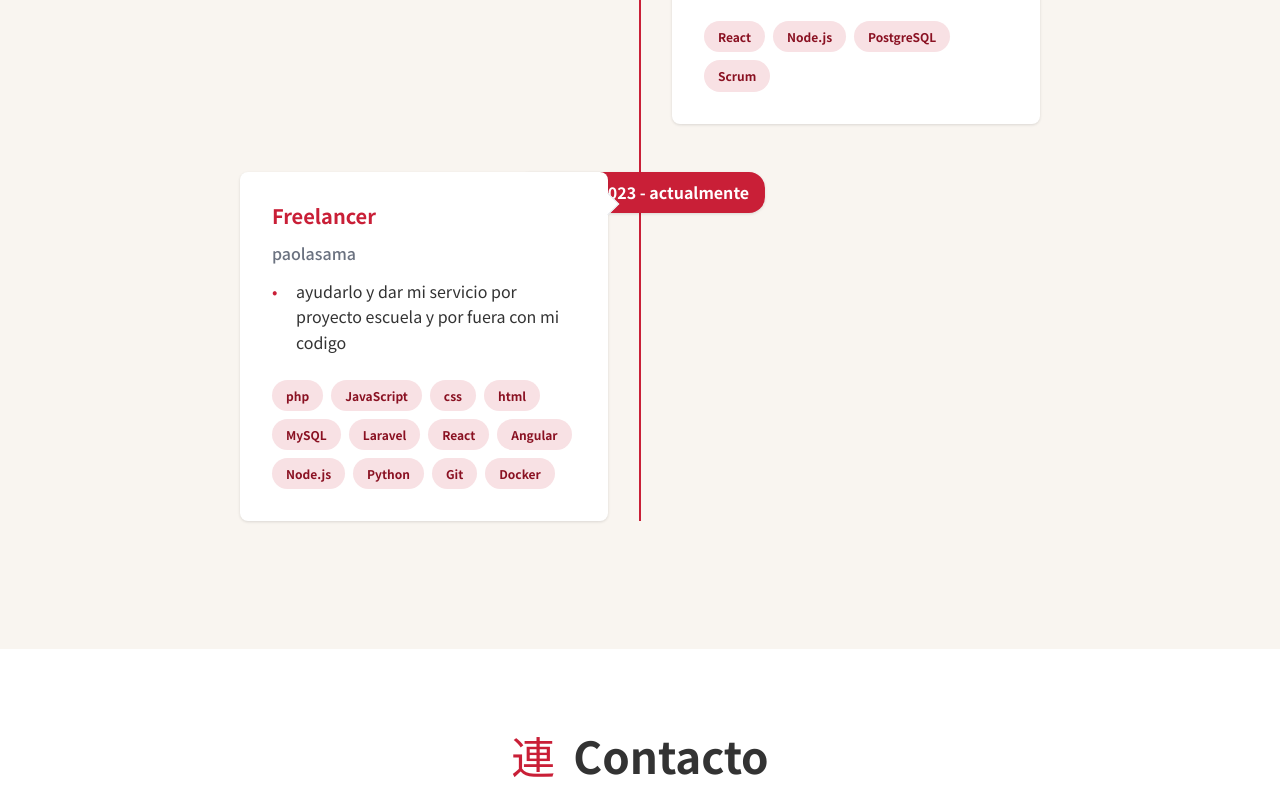
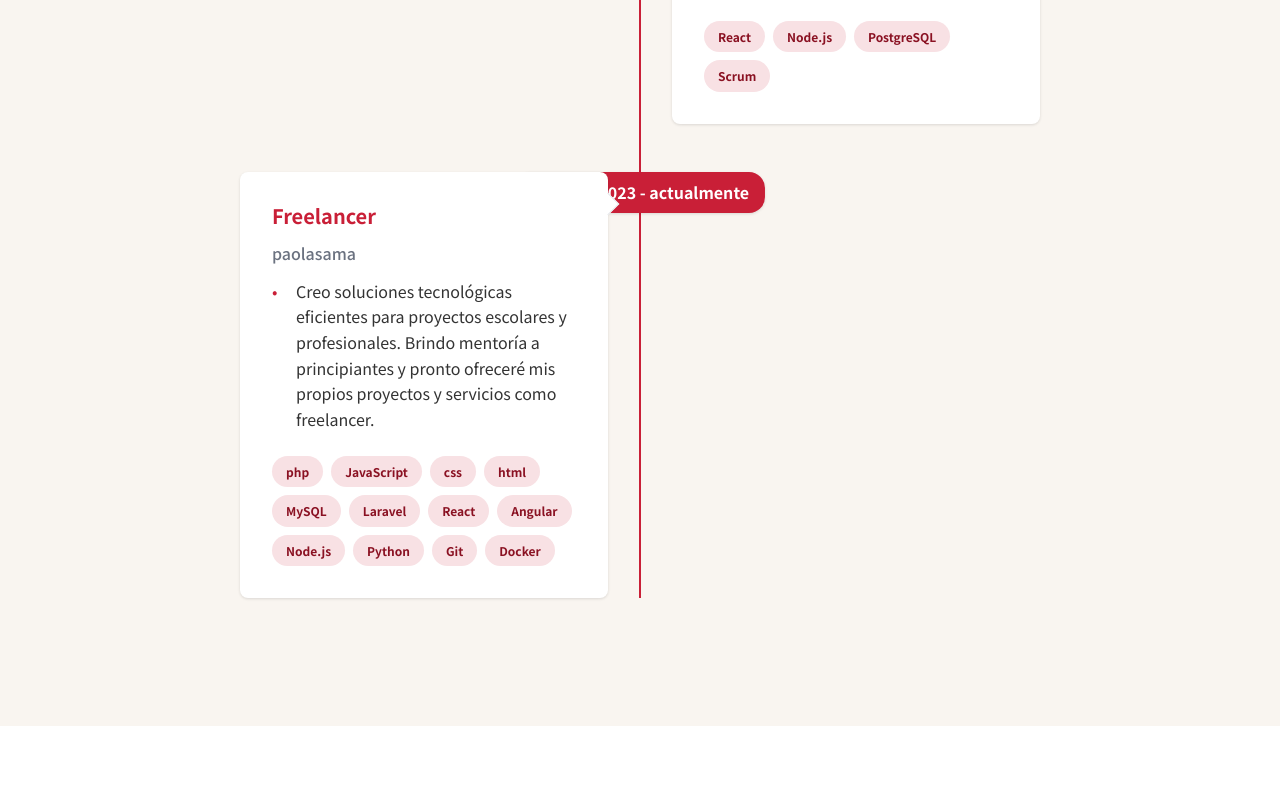
Before and after one commit to paolasama/personal, a plain HTML site: page frontend/index.html in a window 1280 px wide. Shown: the part 4463-5261 px from the top of the page. Drawn offline with Linux system fonts and the light colour scheme.

Commit message:
agg trabajo

```diff
--- a/frontend/index.html
+++ b/frontend/index.html
@@ -328,7 +328,9 @@
             <h3>Freelancer</h3>
             <h4>paolasama</h4>
             <ul>
-              <li>ayudarlo y dar mi servicio por proyecto escuela y por fuera con mi codigo</li>
+              <li>Creo soluciones tecnológicas eficientes para proyectos escolares y
+                profesionales. Brindo mentoría a principiantes y pronto ofreceré mis
+                propios proyectos y servicios como freelancer.</li>
             </ul>
             <div class="timeline-tech">
               <span>php</span>
```
